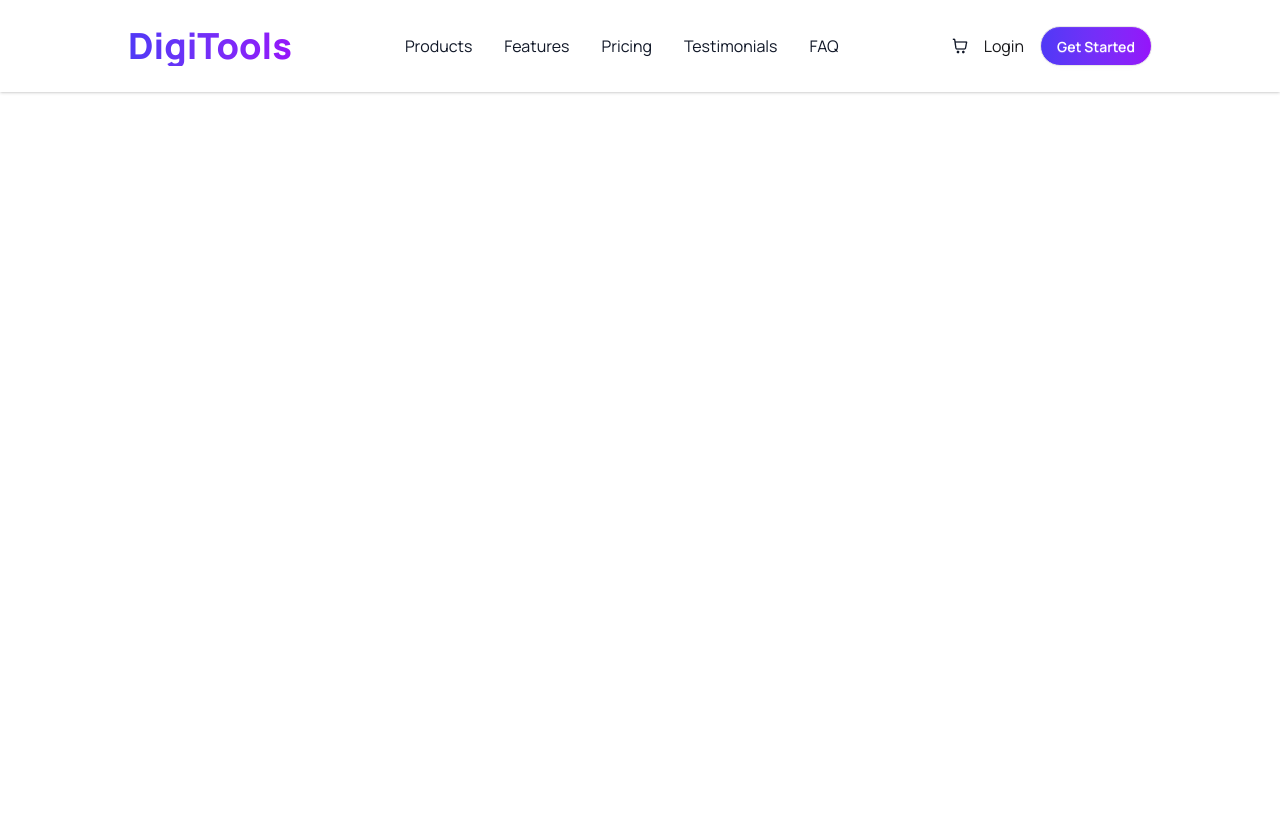
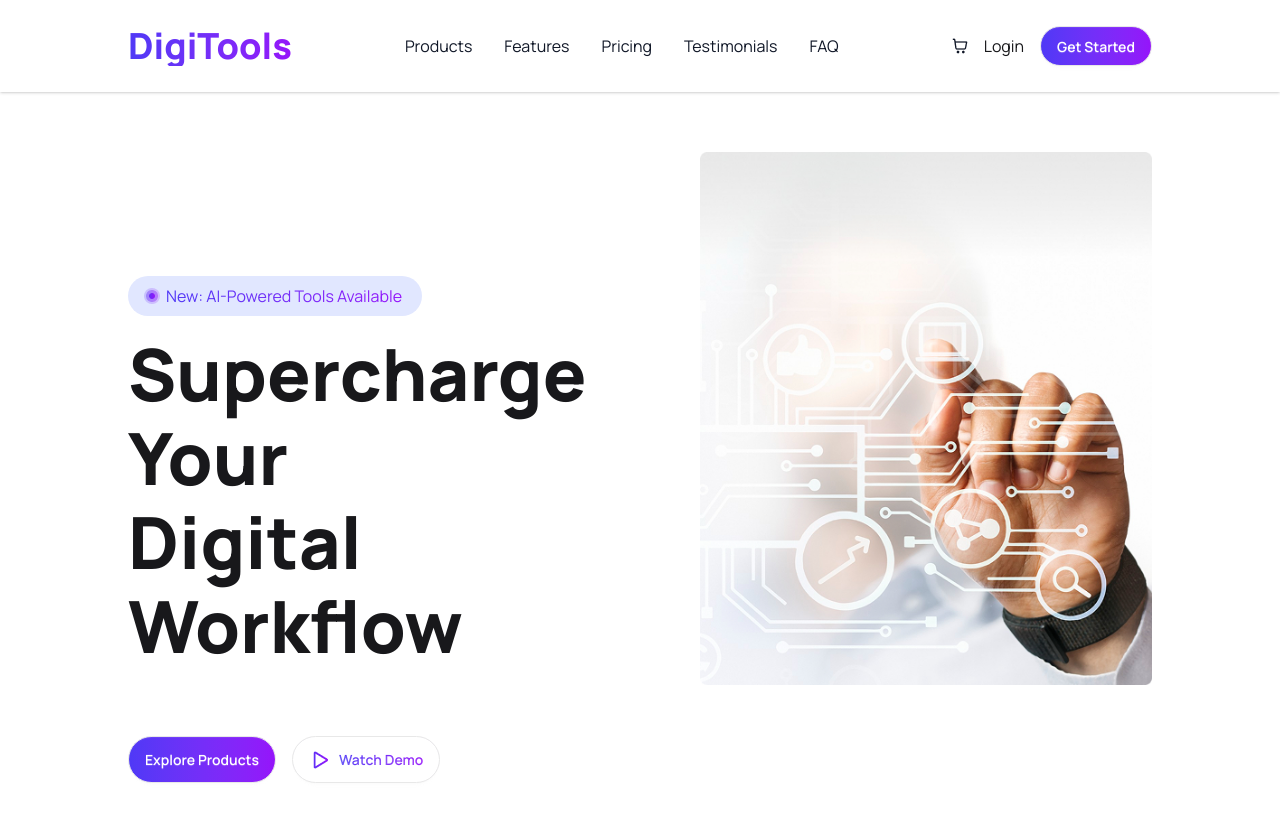
Before and after one commit to Abid-Hossain-Sifat/Assignment6-DigiTools-Platform, a React (Vite) app: page / in a window 1280 px wide. Shown: the top 822 px of the page. Before the commit the page ends 800 px from the top, so only its background shows below. Built offline with nearby package versions, Linux system fonts and the light colour scheme.

Commit message:
Complete Hero Banner

```diff
--- a/src/App.jsx
+++ b/src/App.jsx
@@ -1,5 +1,6 @@
 
 import './App.css'
+import Banner from './Banner'
 import Navbar from './Navbar'
 
 function App() {
@@ -7,6 +8,7 @@ function App() {
   return (
     <>
     <Navbar></Navbar>
+    <Banner></Banner>
     </>
   )
 }
--- a/src/Banner.jsx
+++ b/src/Banner.jsx
@@ -1,9 +1,38 @@
 import React from 'react'
+import bannerImg from '/assets/banner.png'
+import TooltipImg from '/assets/Group 5.png'
+import playImg from '/assets/Play.png'
 
 const Banner = () => {
   return (
-    <div>
+    <div className='py-15'>
+        <div className='flex justify-between max-w-[80%] mx-auto'>
+            <div className='py-31'>
+                <div className='flex gap-1.5 bg-[#E1E7FF] py-2 px-4 max-w-73.5 rounded-full'>
+                    <img className='w-4 h-4 my-auto' src={TooltipImg} alt="" />
+                    <p className='bg-linear-to-r from-[#4F39F6] to-[#9514FA] bg-clip-text text-transparent'>
+                        New: AI-Powered Tools Available
+                    </p>
+                </div>
+                <h1 className='text-[72px] font-extrabold mt-4 mb-17 leading-21'>
+                    Supercharge Your <br /> Digital Workflow
+                </h1>
 
+                <div className='flex gap-4'>
+                <button className='btn h-auto w-auto bg-linear-to-r from-[#4F39F6] to-[#9514FA] rounded-full text-white py-3 px-4 hover:shadow-sm'>
+                    <p>Explore Products</p>
+                </button>
+
+                <button className=" btn h-auto w-auto relative flex items-center gap-2.5 rounded-full py-3 px-4 bg-white before:absolute before:inset-0 before:rounded-full before:p-px before:bg-linear-to-r before:from-[#4F39F6] before:to-[#9514FA] before:-z-10">
+                    <img className='w-5 h-5' src={playImg} alt="" />
+                    <p className='bg-linear-to-r from-[#4F39F6] to-[#9514FA] bg-clip-text text-transparent'>Watch Demo</p>
+                </button>
+                </div>
+            </div>
+            <div>
+                <img src={bannerImg} alt="" />
+            </div>
+        </div>
     </div>
   )
 }
```
